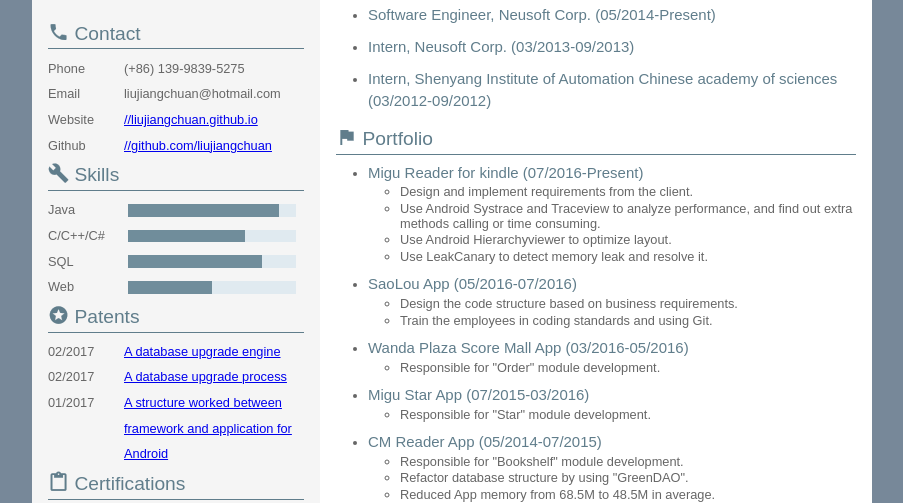
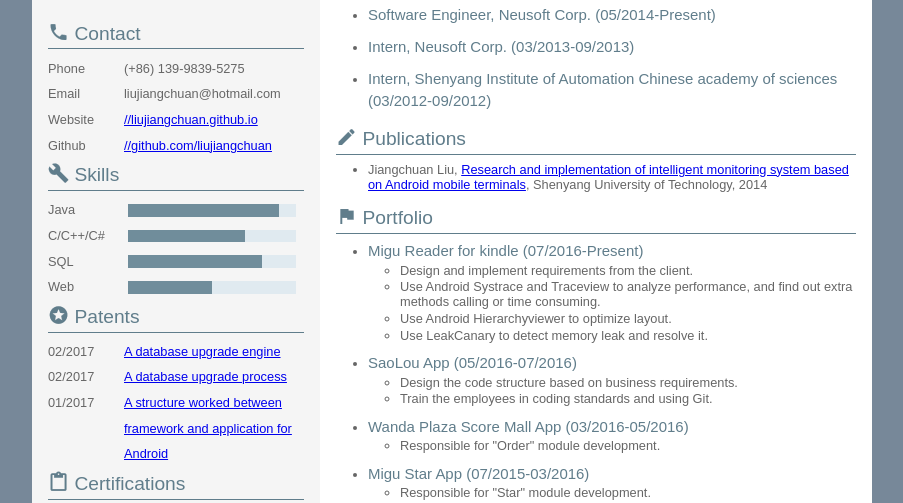
Before and after one commit to liujiangchuan/liujiangchuan.github.com, a plain HTML site: page index.html in a window 1280 px wide. Shown: the part 225-728 px from the top of the page, without its empty margins (188-1091 px from the left). Drawn offline with Linux system fonts and the light colour scheme.

Commit message:
Add Publications

```diff
--- a/index.html
+++ b/index.html
@@ -144,6 +144,15 @@
                     </li>
                 </ul>
             </div>
+			<div class="info-unit right-list">
+                <h2><i class="iconfont icon-pen"></i> <span class="info-title">Publications</span></h2>
+                <hr>
+                <ul>
+                    <li>
+                        Jiangchuan Liu, <a href="http://kns.cnki.net/KCMS/detail/detail.aspx?dbcode=CMFD&dbname=CMFD201402&filename=1014304734.nh&v=MDAwNDFyQ1VSTDJlWnVkcUZ5RGtVTHZKVkYyNkdyQzRHdGJQcTVFYlBJUjhlWDFMdXhZUzdEaDFUM3FUcldNMUY=">Research and implementation of intelligent monitoring system based on Android mobile terminals</a>, Shenyang University of Technology, 2014
+                    </li>
+                </ul>
+            </div>
             <div class="info-unit right-list">
                 <h2><i class="iconfont icon-flag"></i> <span class="info-title">Portfolio</span></h2>
                 <hr>
--- a/static/css/style.css
+++ b/static/css/style.css
@@ -16,6 +16,7 @@
 .icon-wechat:before { content: "\3488"; }
 .icon-education:before { content: "\ebca"; }
 .icon-work:before { content: "\eac9"; }
+.icon-pen:before { content: "\eaf8"; }
 .icon-flag:before { content: "\eb6f"; }
 .icon-flower:before { content: "\ec0a"; }
 
@@ -169,7 +170,7 @@ ul li{
     padding-left: 20px;
 	padding-right: 20px;
 	padding-top: 60px;
-	padding-bottom: 180px
+	padding-bottom: 60px
 }
 
 .right-list li {
```
